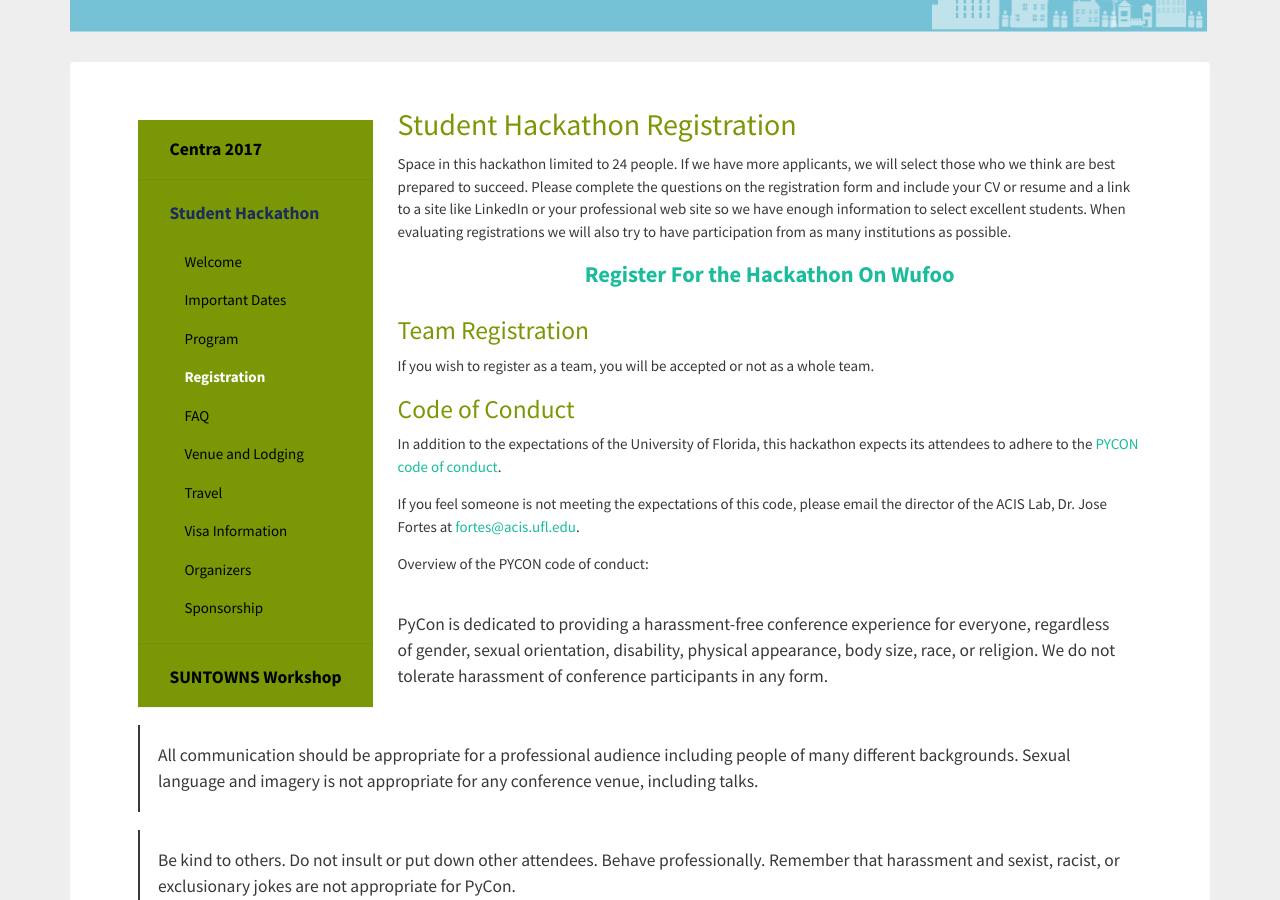
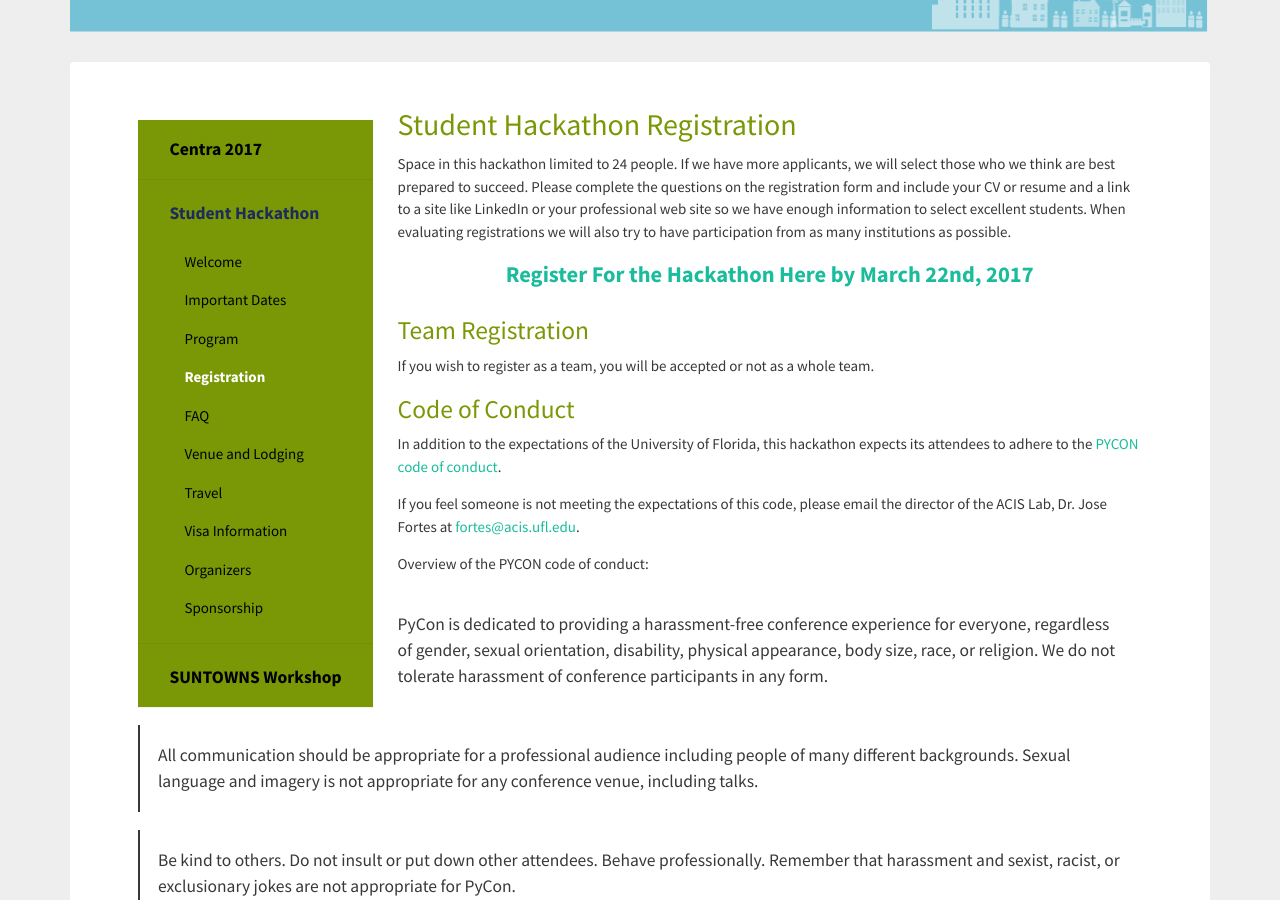
Before and after one commit to hmchou56/centra8, a Jekyll site: the page built from hackathon2017/registration.md, in a window 1280 px wide and 900 px high, scrolled down 338 px. Built offline with Jekyll 4.4.1, drawn with Linux system fonts in a browser that asks for light colours; nearby versions of some CDN libraries.

Commit message:
updated registration due to 3/22

```diff
--- a/hackathon2017/registration.md
+++ b/hackathon2017/registration.md
@@ -17,7 +17,7 @@
 we will also try to have participation from as many institutions as possible.
 
 <p style="text-align: center; font-size: 1.5em;">
-<a href="https://acislab.wufoo.com/forms/rkg5ct30h8e452/" alt="registration"><strong>Register For the Hackathon On Wufoo</strong></a>
+<a href="https://acislab.wufoo.com/forms/rkg5ct30h8e452/" alt="registration"><strong>Register For the Hackathon Here by March 22nd, 2017</strong></a>
 </p>
 
 ## Team Registration
```
